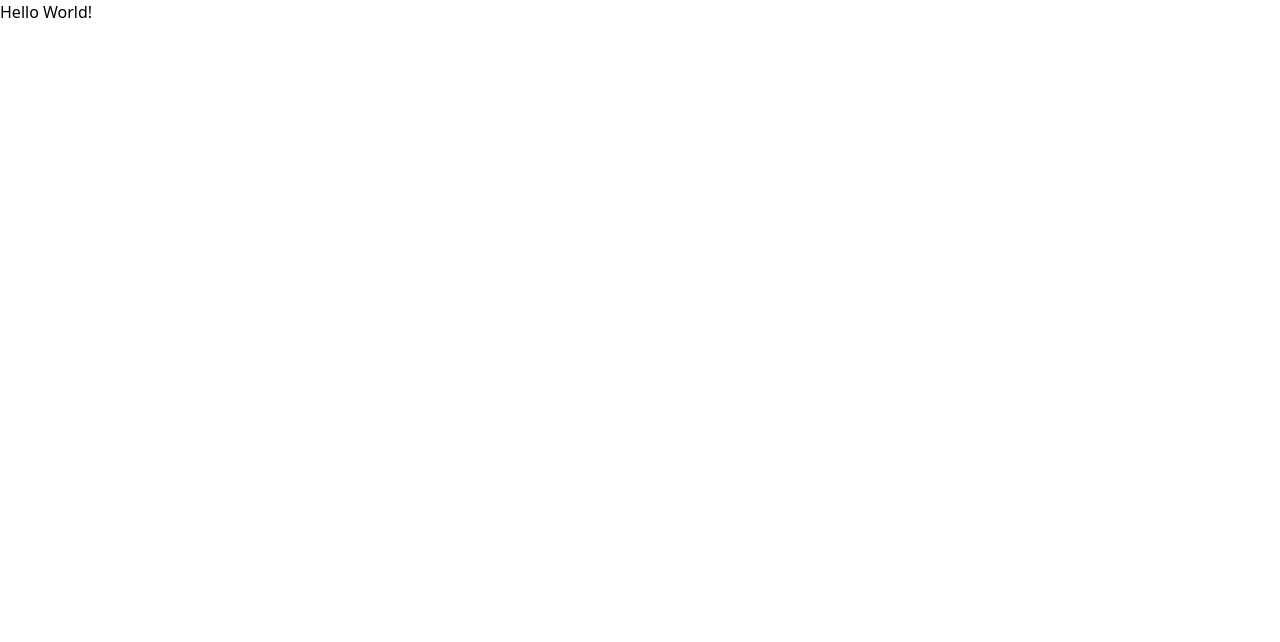
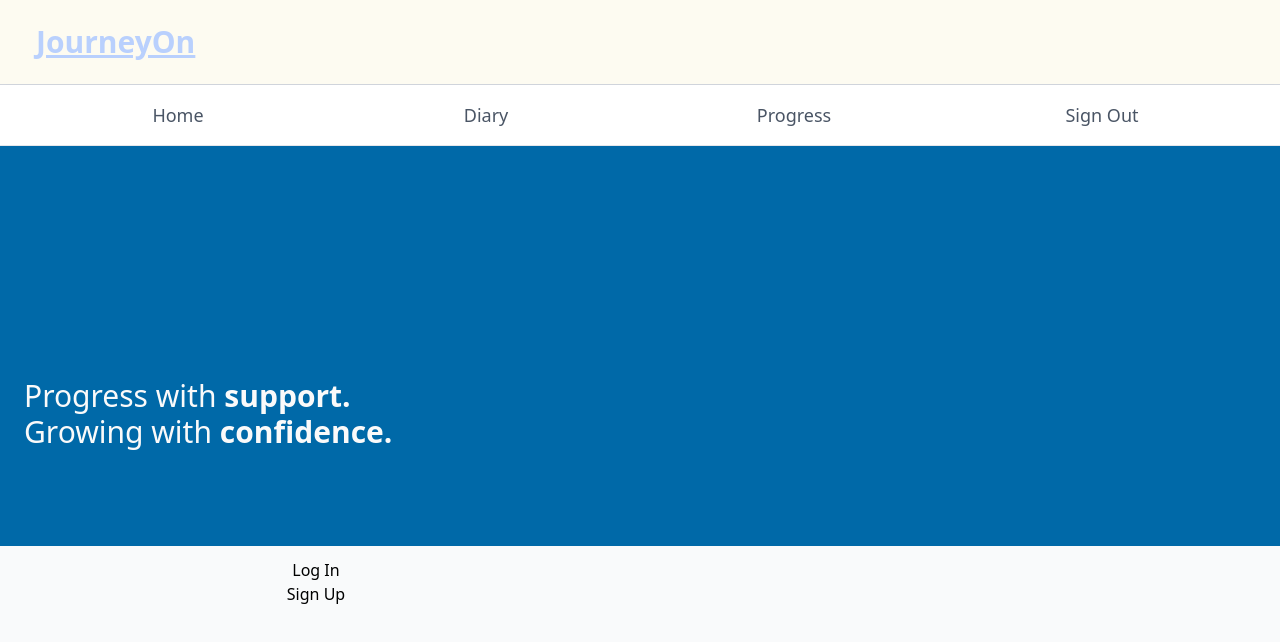
Before and after one commit to shaquillekiragu/journeyon-frontend, a React (Vite) app: page / in a window 1280 px wide. Shown: the top 642 px of the page. Built offline with nearby package versions, Linux system fonts and the light colour scheme.

Commit message:
Get very basic structure of the welcome page

```diff
--- a/src/pages/WelcomePage.tsx
+++ b/src/pages/WelcomePage.tsx
@@ -1,5 +1,34 @@
 import React from "react";
+import Header from "../components/Header";
+import Navbar from "../components/Navbar";
+import { Link } from "react-router-dom";
 
 export default function WelcomePage(): React.ReactElement {
-  return <h1>Hello World!</h1>;
+  return (
+    <div className="min-h-screen bg-gray-50">
+      <Header />
+      <Navbar />
+      <main className="container text-center w-full mx-auto">
+        <section className="px-6 py-8 h-100 mb-3 text-left text-neutral-50 bg-sky-700">
+          <div className="text-3xl m-auto relative top-50">
+            <h1>
+              Progress with <strong>support.</strong>
+            </h1>
+            <h1>
+              Growing with <strong>confidence.</strong>
+            </h1>
+          </div>
+        </section>
+        <section className="mx-auto columns-2">
+          <Link to={"/login"}>
+            <button>Log In</button>
+          </Link>
+          <br />
+          <Link to={"/signup"}>
+            <button>Sign Up</button>
+          </Link>
+        </section>
+      </main>
+    </div>
+  );
 }
```
